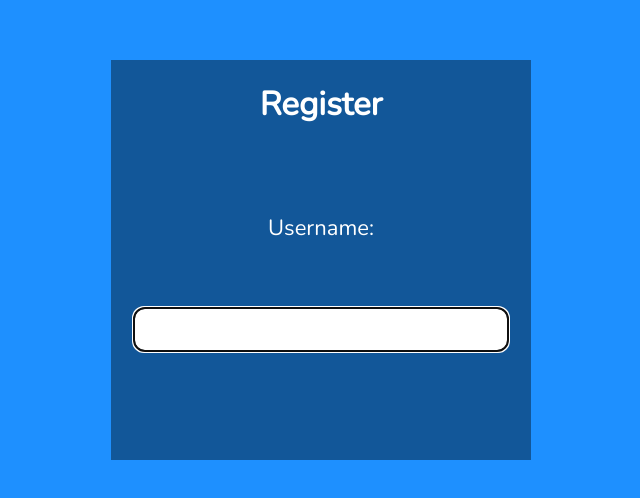
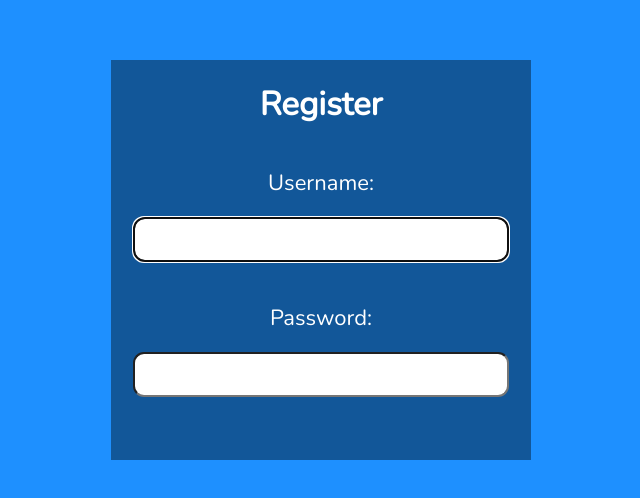
Before and after one commit to patriceandrea/login-registration, a React (Create React App) app in the folder client/: page / in a window 1280 px wide. Shown: the part 140-638 px from the top of the page, without its empty margins (319-959 px from the left). Built offline with nearby package versions, Linux system fonts and the light colour scheme.

Commit message:
add password input

```diff
--- a/client/src/Register.js
+++ b/client/src/Register.js
@@ -89,6 +89,32 @@
           Must begin with a letter. <br />
           Letters, numbers, underscores, hyphens allowed.
         </p>
+
+        <label htmlFor="password">
+          Password:
+          <span className={validPwd ? "valid" : " hide"}>
+            <FontAwesomeIcon icon={faCheck} />
+          </span>
+          <span className={validPwd || !pwd ? "hide" : " invalid"}>
+            <FontAwesomeIcon icon={faTimes} />
+          </span>
+        </label>
+        <input
+          type="password"
+          id="password"
+          onChange={(e) => setPwd(e.target.value)}
+          required
+          aria-invalid={validPwd ? "false" : "true"}
+          aria-describedby="pwdnote"
+          onFocus={() => setPwdFocus(true)}
+          onBlur={() => setPwdFocus(false)}
+        />
+        <p id="pwdnote" className={pwdFocus && !validPwd ? "instructions" : "offscreen"}>
+          <FontAwesomeIcon icon={faInfoCircle} />
+          4 to 24 characters.<br />
+          Must include  with a letter.
+          Letters, numbers, underscores, hyphens allowed.<br />
+        </p>
       </form>
     </section >
   )
```
